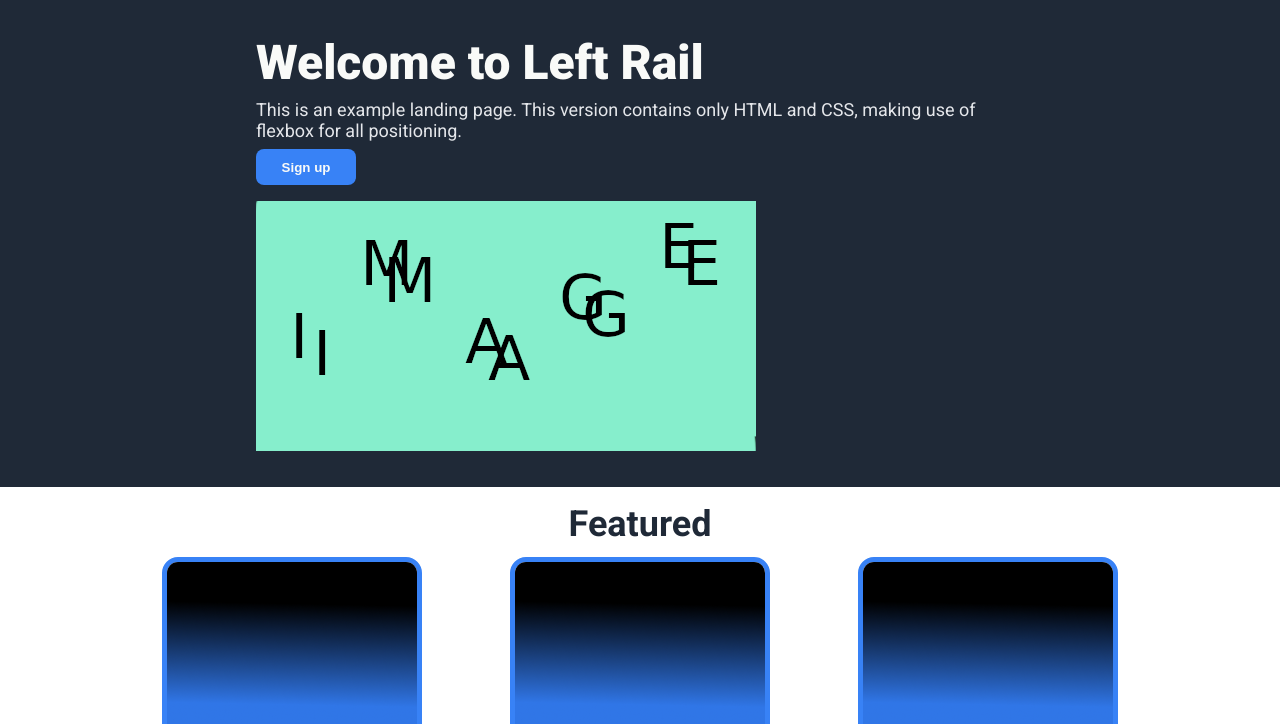
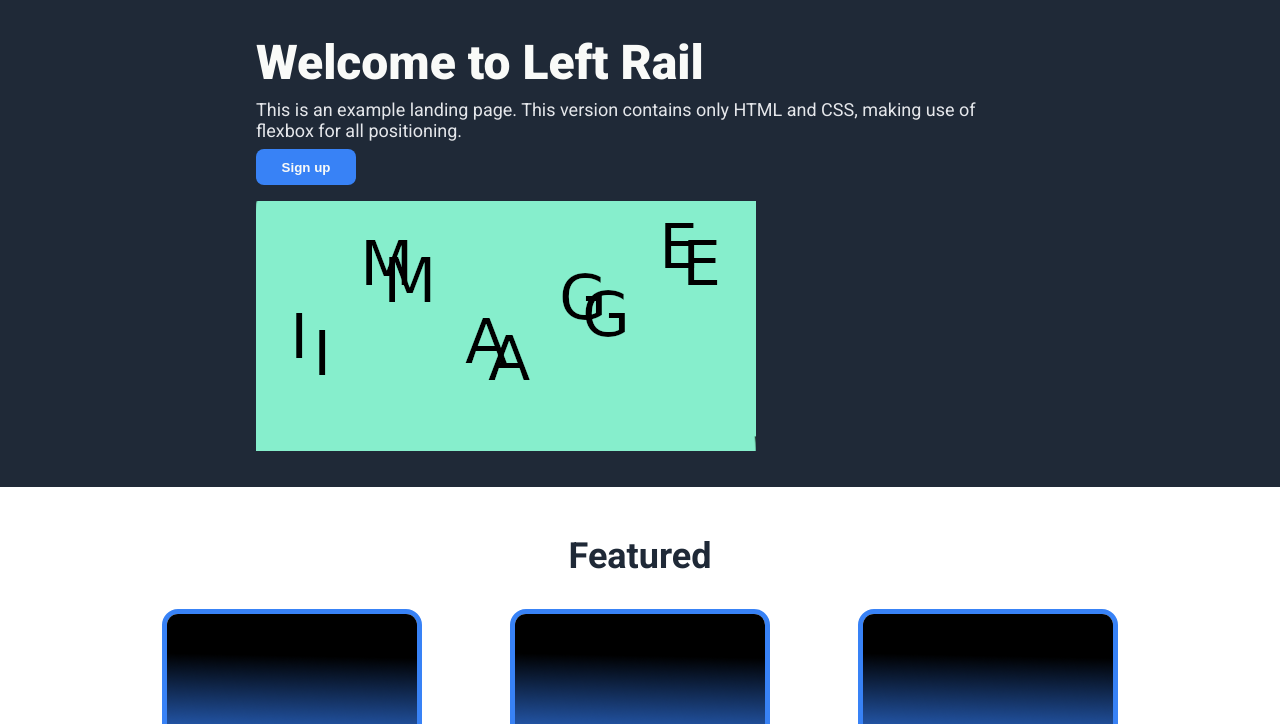
Before and after one commit to C359/ProjectLandingPage, a plain HTML site: page index.html in a window 1280 px wide. Shown: the part 76-800 px from the top of the page. Drawn offline with Linux system fonts and the light colour scheme.

Commit message:
Adjust Margins for Featured Section

```diff
--- a/styles/style.css
+++ b/styles/style.css
@@ -89,7 +89,7 @@ body {
     font-size: 36px;
     font-weight: 700;
     align-self: center;
-    margin-bottom: 12px;
+    margin: 32px 0px;
     text-align: center;
 }
 
```
